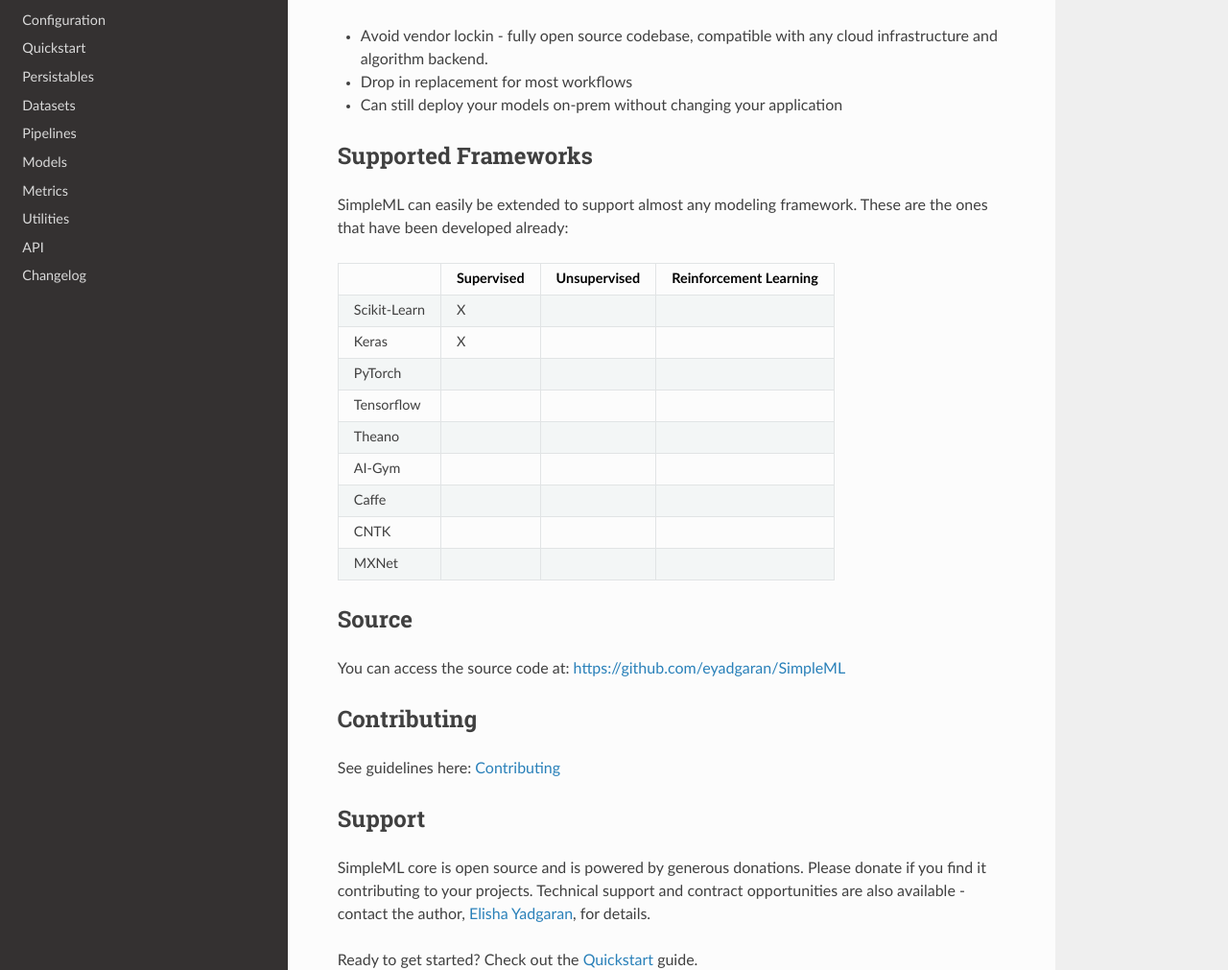
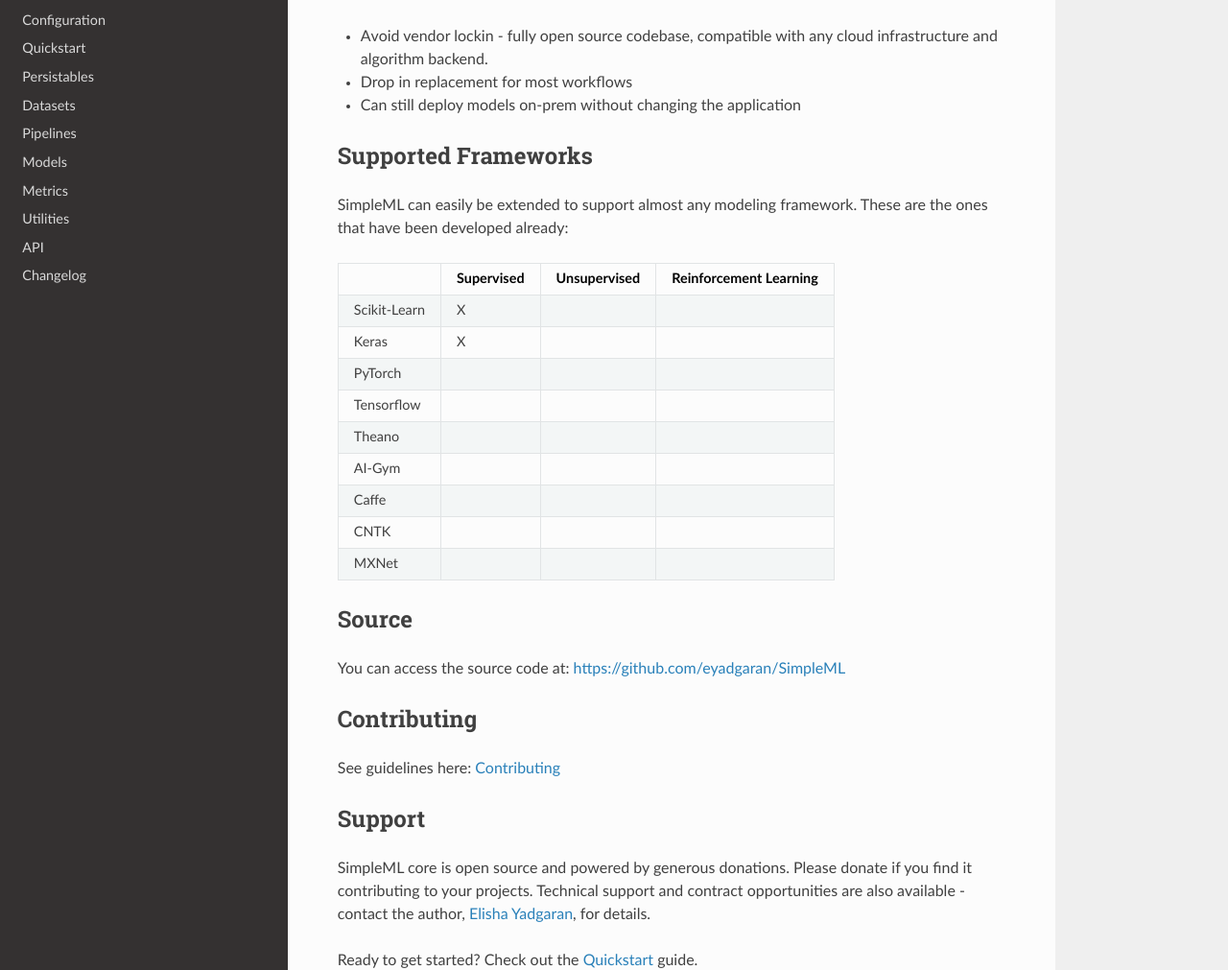
Before and after one commit to eyadgaran/SimpleML, a Sphinx documentation site: the page built from docs/source/index.rst, in a window 1280 px wide and 1400 px high, scrolled down 712 px. Shown: the part 158-1169 px from the top of the window at 96% size. Built offline with Sphinx 7.4.7 and the Read the Docs theme 2.0.0, drawn with Linux system fonts in a browser that asks for light colours; the version number could not be read and is left out.

Commit message:
grammar tweaks

```diff
--- a/docs/source/index.rst
+++ b/docs/source/index.rst
@@ -42,7 +42,7 @@
 
 - Avoid vendor lockin - fully open source codebase, compatible with any cloud infrastructure and algorithm backend.
 - Drop in replacement for most workflows
-- Can still deploy your models on-prem without changing your application
+- Can still deploy models on-prem without changing the application
 
 
 Supported Frameworks
@@ -85,7 +85,7 @@
 
 Support
 -------
-SimpleML core is open source and is powered by generous donations. Please donate
+SimpleML core is open source and powered by generous donations. Please donate
 if you find it contributing to your projects. Technical support and contract
 opportunities are also available - contact the author, `Elisha Yadgaran`_, for details.
 
```
